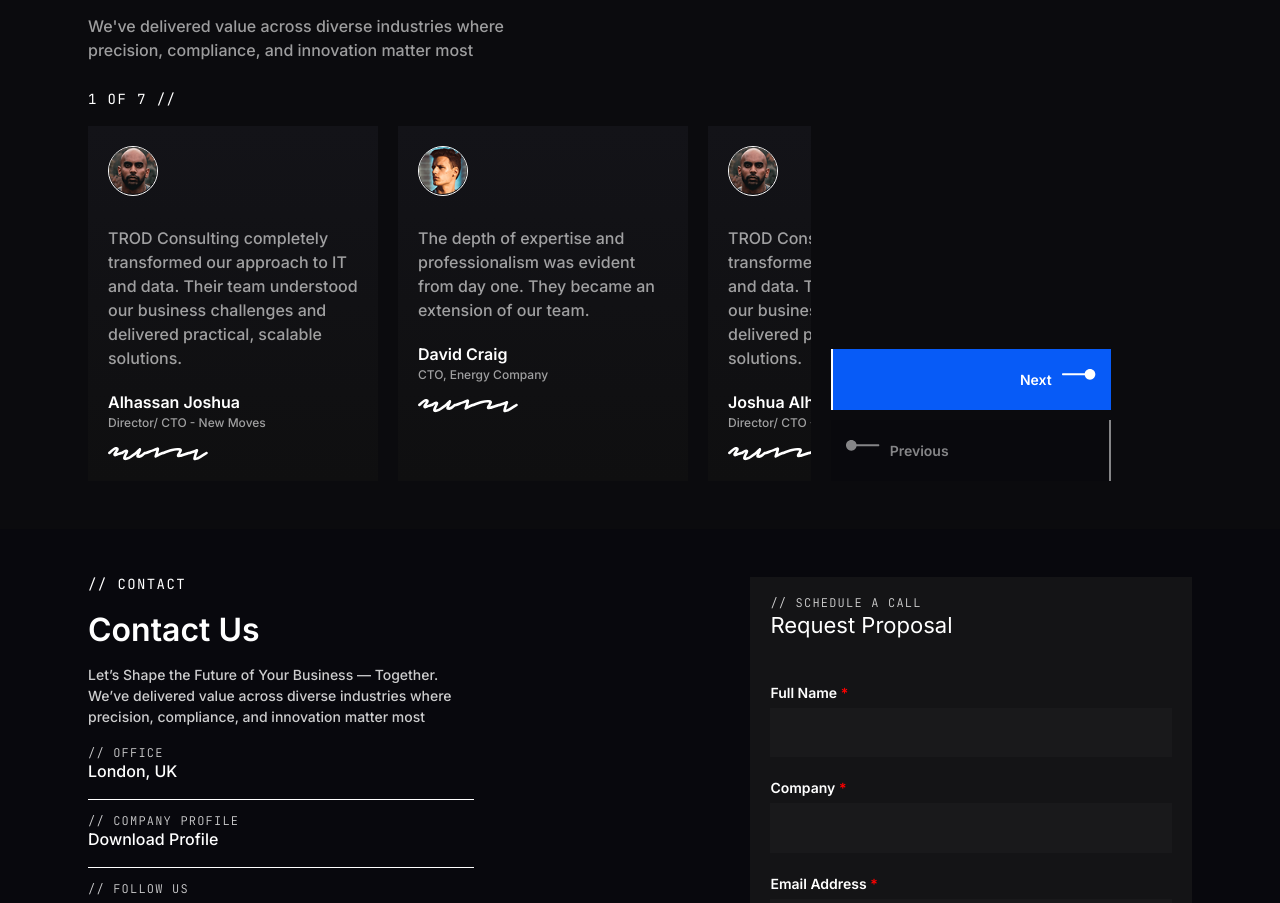
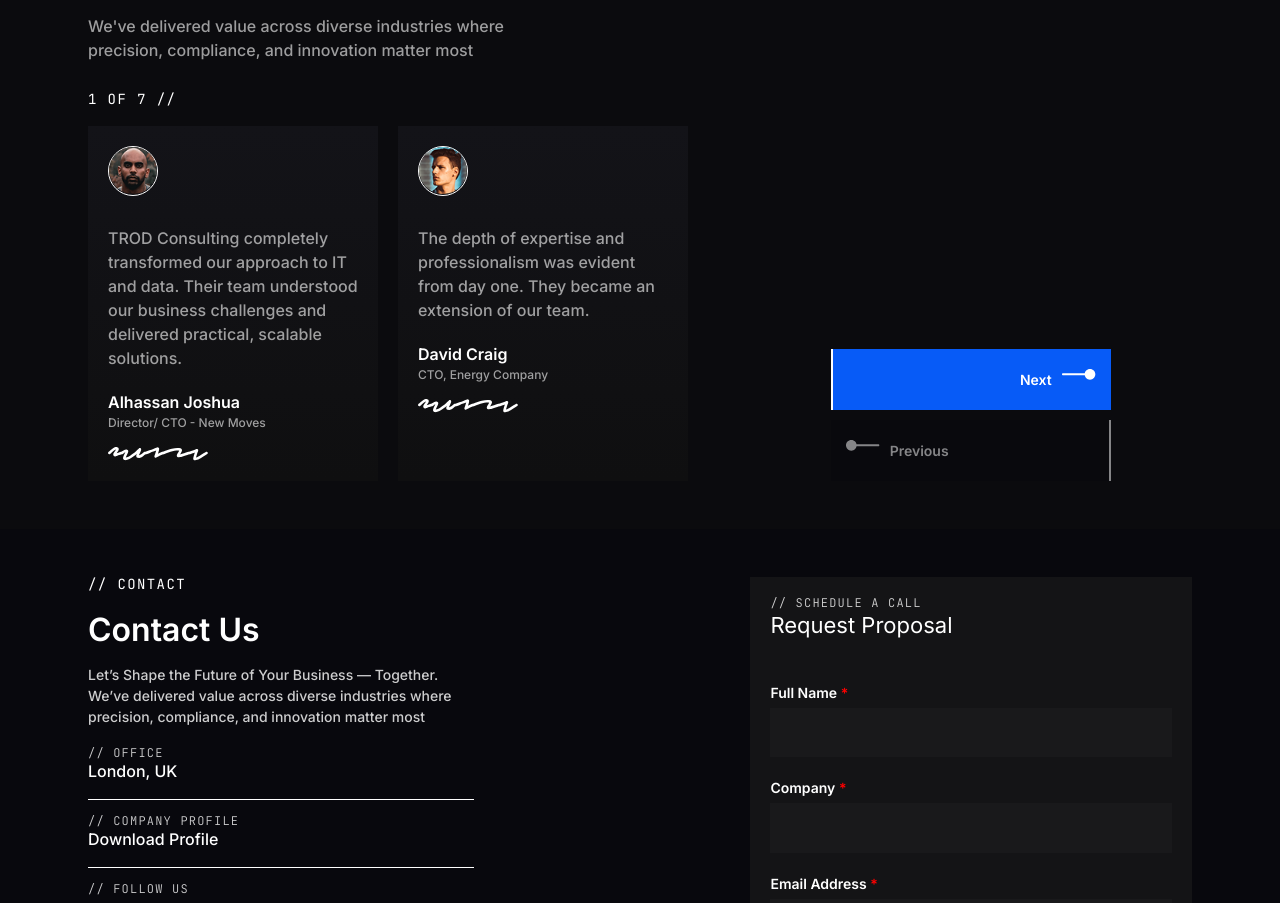
Before and after one commit to Josh-Alhassan/trod-consulting, a Next.js app: page / in a window 1280 px wide. Shown: the part 8340-9243 px from the top of the page. Built offline with nearby package versions, Linux system fonts and the light colour scheme.

Commit message:
comment out dummy element

```diff
--- a/app/section/testimonials/Testimonials.tsx
+++ b/app/section/testimonials/Testimonials.tsx
@@ -97,7 +97,7 @@
                             </div>
 
                             {/* Third Testimonial */}
-                            <div className={styles.testimonialItem}>
+                            {/* <div className={styles.testimonialItem}>
                                 <div className={styles.testimonialImage}>
                                     <Image src={alhassanJoshua} alt="Joshua Alhassan" />
                                 </div>
@@ -110,10 +110,10 @@
                                         <Image src={joshuaSignature} alt="Joshua Signature" />
                                     </div>
                                 </div>
-                            </div>
+                            </div> */}
 
                             {/* Fourth Testimonial */}
-                            <div className={styles.testimonialItem}>
+                            {/* <div className={styles.testimonialItem}>
                                 <div className={styles.testimonialImage}>
                                     <Image src={davidCraig} alt="David Craig" />
                                 </div>
@@ -126,10 +126,10 @@
                                         <Image src={davidSignature} alt="Sarah Signature" />
                                     </div>
                                 </div>
-                            </div>
+                            </div> */}
 
                             {/* Fifth Testimonial */}
-                            <div className={styles.testimonialItem}>
+                            {/* <div className={styles.testimonialItem}>
                                 <div className={styles.testimonialImage}>
                                     <Image src={alhassanJoshua} alt="Michael Chen" />
                                 </div>
@@ -142,10 +142,10 @@
                                         <Image src={joshuaSignature} alt="Michael Signature" />
                                     </div>
                                 </div>
-                            </div>
+                            </div> */}
 
                             {/* Sixth Testimonial */}
-                            <div className={styles.testimonialItem}>
+                            {/* <div className={styles.testimonialItem}>
                                 <div className={styles.testimonialImage}>
                                     <Image src={davidCraig} alt="Emma Rodriguez" />
                                 </div>
@@ -158,7 +158,7 @@
                                         <Image src={davidSignature} alt="Emma Signature" />
                                     </div>
                                 </div>
-                            </div>
+                            </div> */}
 
                             {/* Seventh Testimonial */}
                             {/* <div className={styles.testimonialItem}>
```
